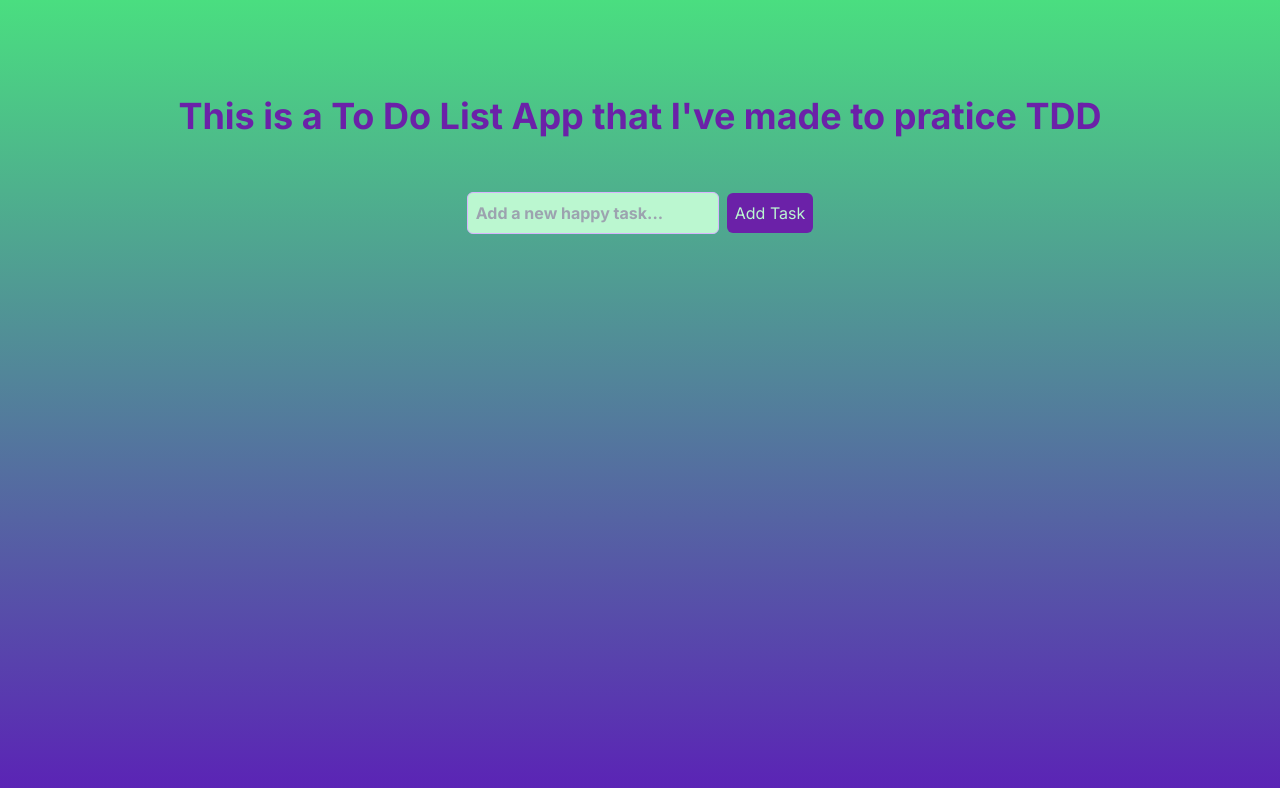
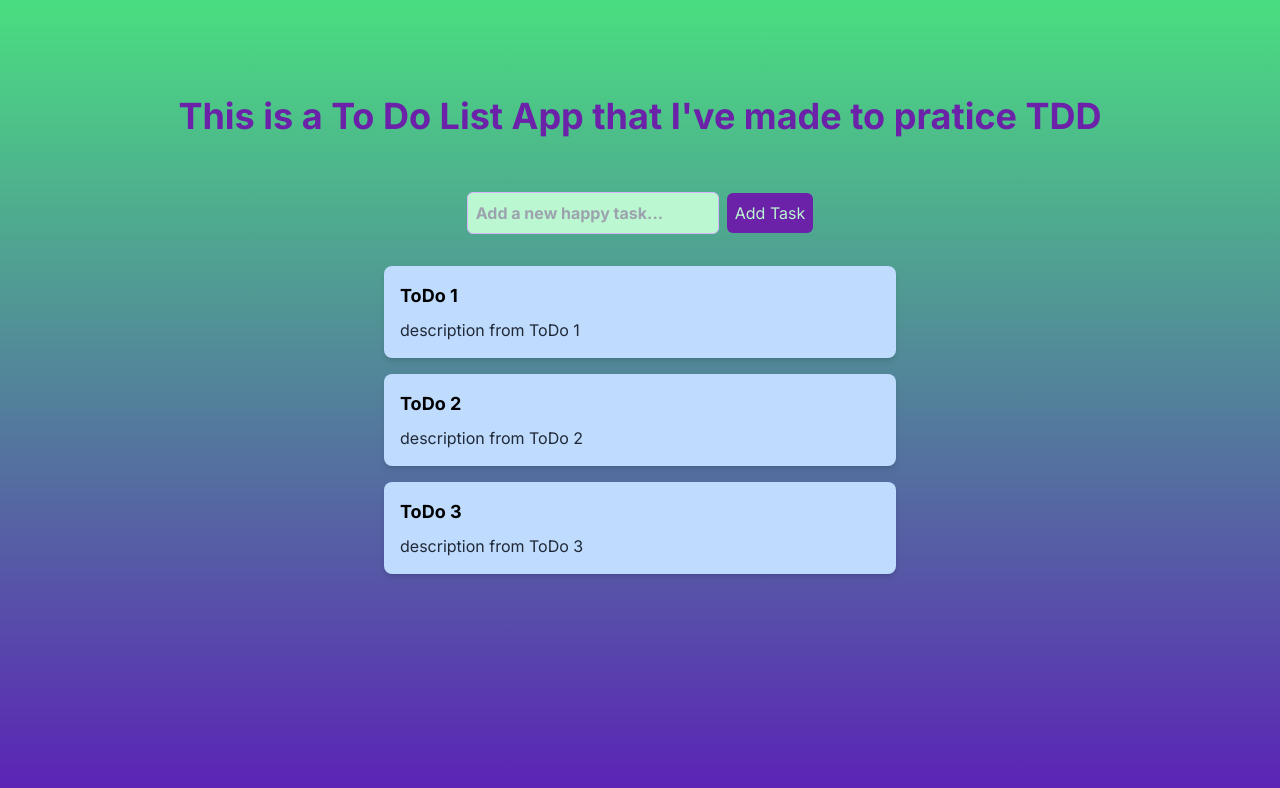
Before and after one commit to vitosnatios/to-do-list-tdd, a Next.js app: page / in a window 1280 px wide. Shown: the top 788 px of the page. Built offline with nearby package versions, Linux system fonts and the light colour scheme.

Commit message:
toDo rendering test working

```diff
--- a/app/components/pages/MainPage.tsx
+++ b/app/components/pages/MainPage.tsx
@@ -13,7 +13,11 @@ const MainPage = ({ ToDos }: { ToDos: IToDo[] }) => {
       <TaskForm />
 
       <TodoListContainer>
-        {/* <Todo title='asd' description='sasdas' id={1} /> */}
+        {ToDos.length > 0 ? (
+          ToDos.map((todo) => <Todo key={todo.id} {...todo} />)
+        ) : (
+          <p></p>
+        )}
       </TodoListContainer>
     </AppContainer>
   );
--- a/app/page.tsx
+++ b/app/page.tsx
@@ -1,5 +1,12 @@
+import { IToDo } from '@/types/ToDo';
 import MainPage from './components/pages/MainPage';
 
 export default async function Home() {
-  return <MainPage ToDos={[]} />;
+  const toDoList: IToDo[] = [
+    { id: 1, title: 'ToDo 1', description: 'description from ToDo 1' },
+    { id: 2, title: 'ToDo 2', description: 'description from ToDo 2' },
+    { id: 1, title: 'ToDo 3', description: 'description from ToDo 3' },
+  ];
+
+  return <MainPage ToDos={toDoList} />;
 }
```
Also changed, not shown: 1 other file (tests, documents, lock files or other folders).
